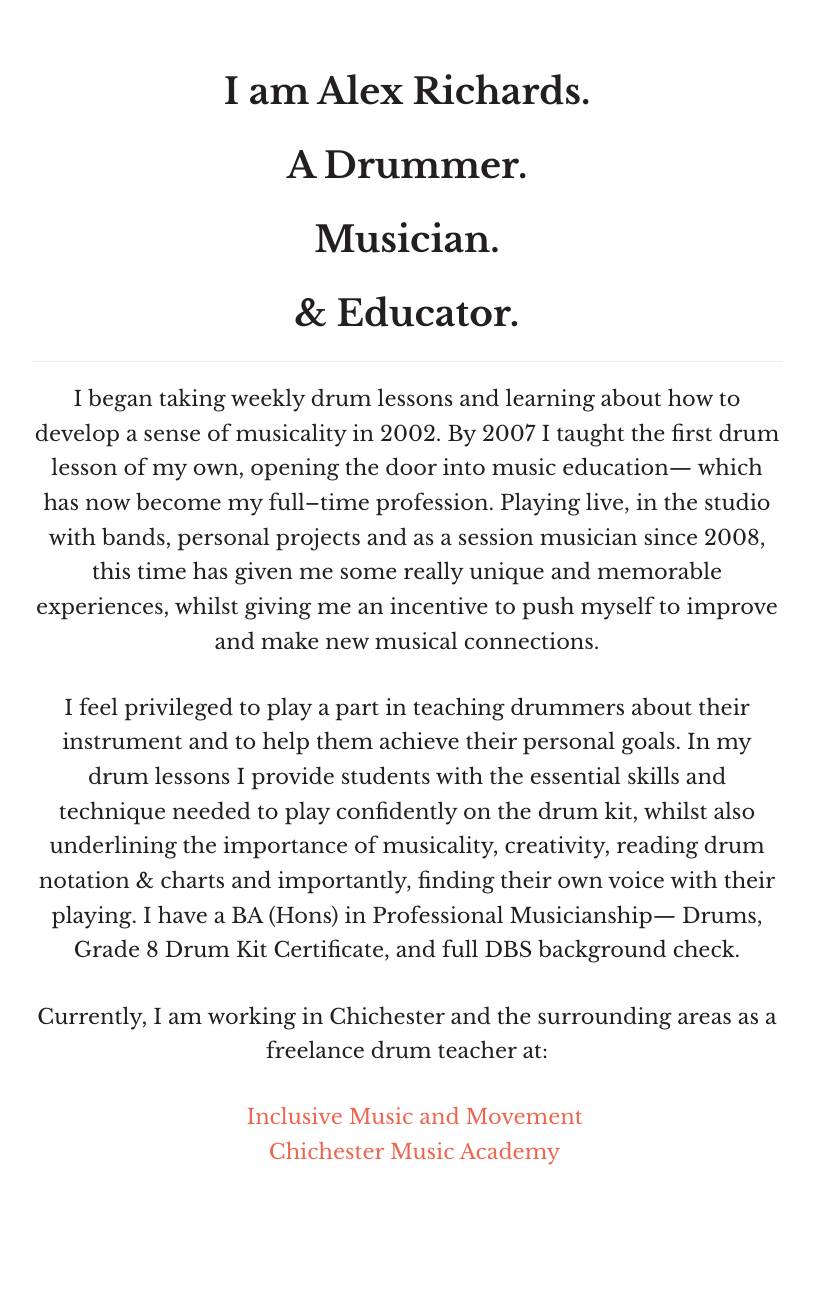
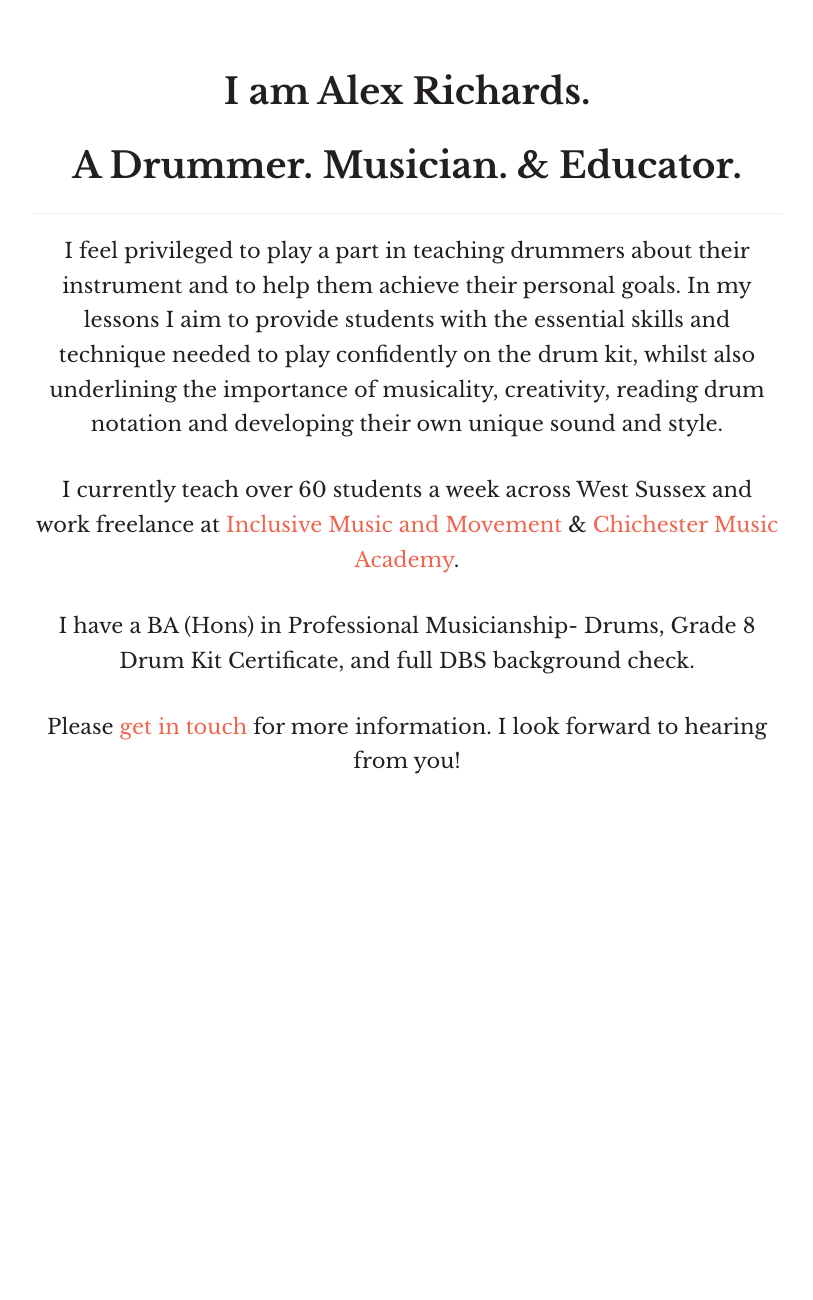
Before and after one commit to AlexRichardsDrums/alexrichardsdrums, a plain HTML site: page index.html in a window 1280 px wide. Shown: the part 820-2120 px from the top of the page, without its empty margins (233-1046 px from the left). Drawn offline with nearby package versions, Linux system fonts and the light colour scheme; a script that the page names is missing; files whose address does not match are found by name.

Commit message:
Content update
Alex biography update

```diff
--- a/index.html
+++ b/index.html
@@ -49,17 +49,12 @@
             <div class="row">
                 <div class="col-md-offset-2 col-md-8 text-center">
                     <h1>I am Alex Richards.</h1>
-                    <h1>A Drummer.</h1>
-                    <h1>Musician.</h1>
-                    <h1>&amp; Educator.</h1>
+                    <h1>A Drummer. Musician. &amp; Educator.</h1>
                     <hr />
-                    <p>I began taking weekly drum lessons and learning about how to develop a sense of musicality in 2002. By 2007 I taught the first drum lesson of my own, opening the door into music education&mdash; which has now become my full&ndash;time profession. Playing live, in the studio with bands, personal projects and as a session musician since 2008, this time has given me some really unique and memorable experiences, whilst giving me an incentive to push myself to improve and make new musical connections.</p>
-                    <p>I feel privileged to play a part in teaching drummers about their instrument and to help them achieve their personal goals. In my drum lessons I provide students with the essential skills and technique needed to play confidently on the drum kit, whilst also underlining the importance of musicality, creativity, reading drum notation &amp; charts and importantly, finding their own voice with their playing. I have a BA (Hons) in Professional Musicianship&mdash; Drums, Grade 8 Drum Kit Certificate, and full DBS background check.</p>
-                    <p>Currently, I am working in Chichester and the surrounding areas as a freelance drum teacher at:</p>
-                    <ul>
-                        <li><a href="http://inclusivemusicandmovement.weebly.com" target="_blank">Inclusive Music and Movement</a></li>
-                        <li><a href="http://chichestermusicacademy.com" target="_blank">Chichester Music Academy</a></li>
-                    </ul>
+                    <p>I feel privileged to play a part in teaching drummers about their instrument and to help them achieve their personal goals. In my lessons I aim to provide students with the essential skills and technique needed to play confidently on the drum kit, whilst also underlining the importance of musicality, creativity, reading drum notation and developing their own unique sound and style.</p>
+                    <p>I currently teach over 60 students a week across West Sussex and work freelance at <a href="http://inclusivemusicandmovement.weebly.com" target="_blank">Inclusive Music and Movement</a> &amp; <a href="http://chichestermusicacademy.com" target="_blank">Chichester Music Academy</a>.</p>
+                    <p>I have a BA (Hons) in Professional Musicianship- Drums, Grade 8 Drum Kit Certificate, and full DBS background check.</p>
+                    <p>Please <a href="#contact">get in touch</a> for more information. I look forward to hearing from you!</p>
                 </div>
             </div>
         </div>
```
